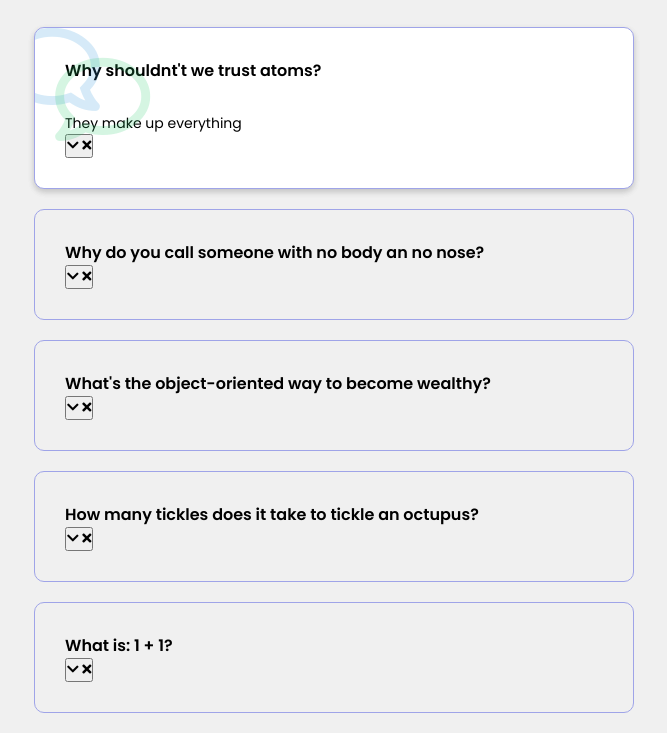
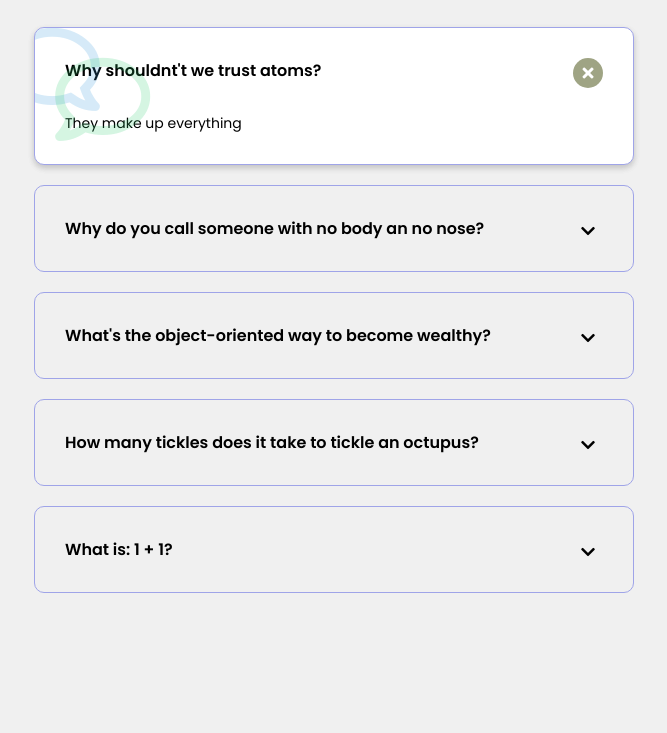
Before and after one commit to claudiodelkahez/faq_collapse, a plain HTML site: page index.html in a window 1280 px wide. Shown: the part 98-831 px from the top of the page, without its empty margins (306-973 px from the left). After the commit the page ends 800 px from the top, so only its background shows below. Drawn offline with Linux system fonts and the light colour scheme.

Commit message:
Js script done

```diff
--- a/css/style.css
+++ b/css/style.css
@@ -15,7 +15,6 @@ h1 {
     margin: 5rem 0 3rem;
     text-align: center;
     font-size: 3rem;
-
 }
 
 .faq-container {
@@ -63,7 +62,6 @@ h1 {
 .faq-title {
     margin: 0 35px 0 0;
     font-size: 1.6rem;
-
 }
 
 .faq-text {
@@ -75,3 +73,37 @@ h1 {
 .faq.active .faq-text {
     display: block;
 }
+
+.faq-toggle {
+    background-color: transparent;
+    border: 0;
+    cursor: pointer;
+    display: flex;
+    align-items: center;
+    justify-content: center;
+    font-size: 1.6rem;
+    padding: 0;
+    border-radius: 50%;
+    position: absolute;
+    top: 30px;
+    right: 30px;
+    height: 30px;
+    width: 30px;
+}
+.faq-toggle:focus {
+    outline: 0;
+}
+.faq-toggle .fa-times {
+    display: none;
+}
+.faq.active .faq-toggle .fa-times {
+    color: #fff;
+    display: block;
+}
+
+.faq.active .faq-toggle .fa-chevron-down {
+    display: none;
+}
+.faq.active .faq-toggle {
+    background-color: #9fa484;
+}
--- a/index.html
+++ b/index.html
@@ -35,7 +35,7 @@
                     They make up everything
                 </p>
 
-                <button>
+                <button  class="faq-toggle">
                     <i class="fas fa-chevron-down"></i>
                     <i class="fas fa-times"></i>
                 </button>
@@ -50,7 +50,7 @@
                     Nobody knows.
                 </p>
 
-                <button>
+                <button class="faq-toggle">
                     <i class="fas fa-chevron-down"></i>
                     <i class="fas fa-times"></i>
                 </button>
@@ -65,7 +65,7 @@
                     Inheritance.
                 </p>
 
-                <button>
+                <button class="faq-toggle">
                     <i class="fas fa-chevron-down"></i>
                     <i class="fas fa-times"></i>
                 </button>
@@ -80,7 +80,7 @@
                     Ten-tickles!
                 </p>
 
-                <button>
+                <button class="faq-toggle">
                     <i class="fas fa-chevron-down"></i>
                     <i class="fas fa-times"></i>
                 </button>
@@ -95,7 +95,7 @@
                     Depends on who are you asking.
                 </p>
 
-                <button>
+                <button class="faq-toggle">
                     <i class="fas fa-chevron-down"></i>
                     <i class="fas fa-times"></i>
                 </button>
--- a/js/script.js
+++ b/js/script.js
@@ -0,0 +1,7 @@
+const toggles = document.querySelectorAll('.faq-toggle')
+
+toggles.forEach(toggle => {
+    toggle.addEventListener('click', () => {
+        toggle.parentNode.classList.toggle('active')
+    })
+})
```
